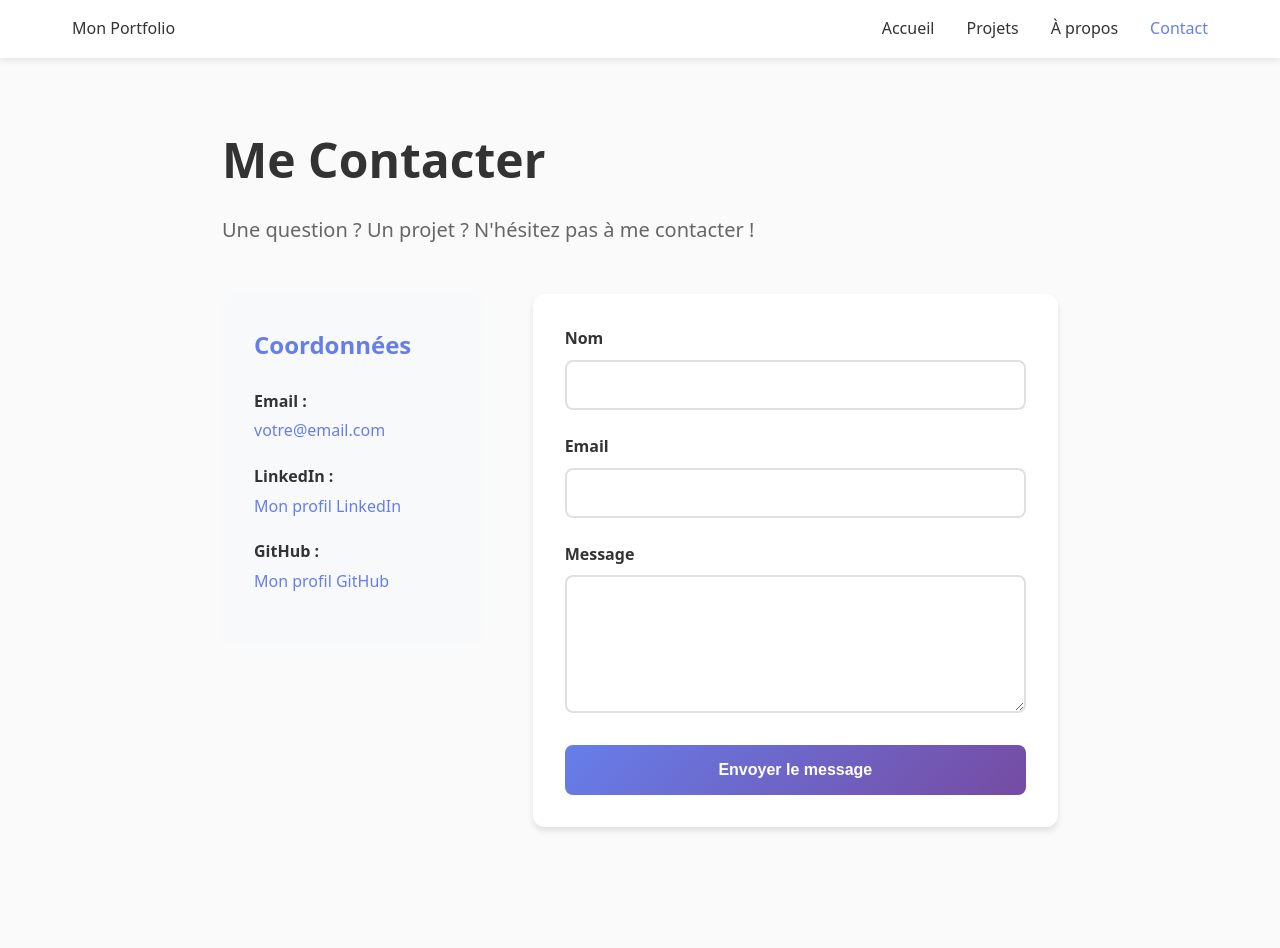
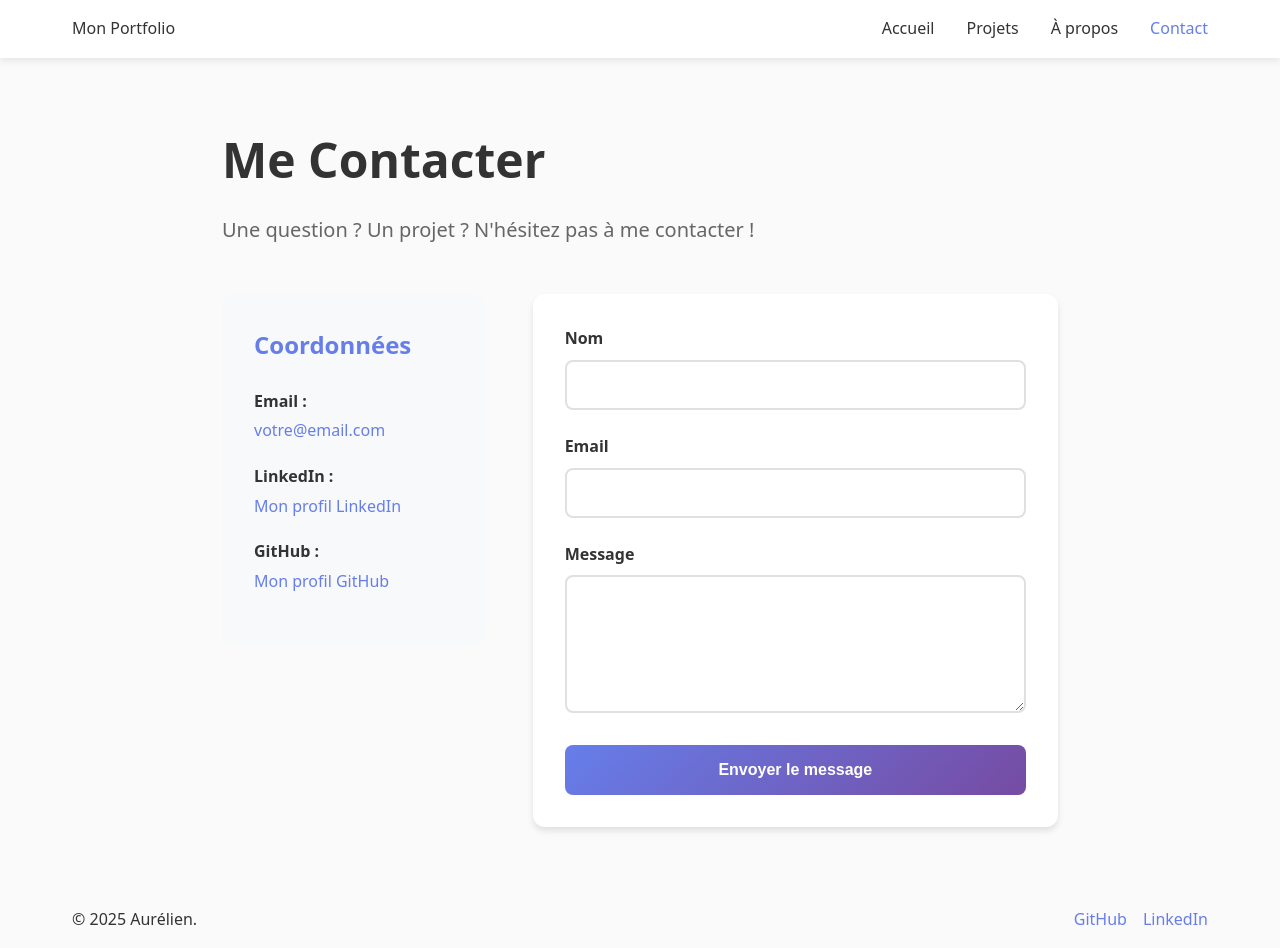
Before and after one commit to OpenClassrooms-Student-Center/8710351-creez-une-application-react-avec-next-js, a Next.js app: page /contact in a window 1280 px wide. Before the commit the page ends 891 px from the top, so only its background shows below. Built offline with nearby package versions, Linux system fonts and the light colour scheme.

Commit message:
Add Footer

```diff
--- a/app/layout.js
+++ b/app/layout.js
@@ -1,5 +1,6 @@
 import "./globals.css"
 import Navigation from '../components/Navigation/Navigation'
+import Footer from '../components/Footer/Footer'
 
 export const metadata = {
   title: "Portfolio d'Aurélien",
@@ -12,6 +13,7 @@
       <body>
         <Navigation />
         <main>{children}</main>
+        <Footer />
       </body>
     </html>
   )
--- /dev/null
+++ b/components/Footer/Footer.js
@@ -0,0 +1,13 @@
+import styles from './Footer.module.css';
+
+export default function Footer({ children }) {
+    return (
+        <footer className={styles.footer}>
+            <p>© {new Date().getFullYear()} Aurélien.</p>
+            <p className={styles.links}>
+                <a href="https://github.com/aurelienec" target="_blank">GitHub</a>
+                <a href="https://www.linkedin.com/in/aurelien-antonio/" target="_blank">LinkedIn</a>
+            </p>
+        </footer>
+    );
+}
--- /dev/null
+++ b/components/Footer/Footer.module.css
@@ -0,0 +1,18 @@
+.footer {
+    max-width: 1200px;
+    margin: 0 auto;
+    padding: 1rem 2rem;
+    display: flex;
+    justify-content: space-between;
+    align-items: center;
+}
+
+.links {
+    display: flex;
+    gap: 1rem;
+}
+
+.links a {
+    text-decoration: none;
+    color: #667eea;
+}
```
